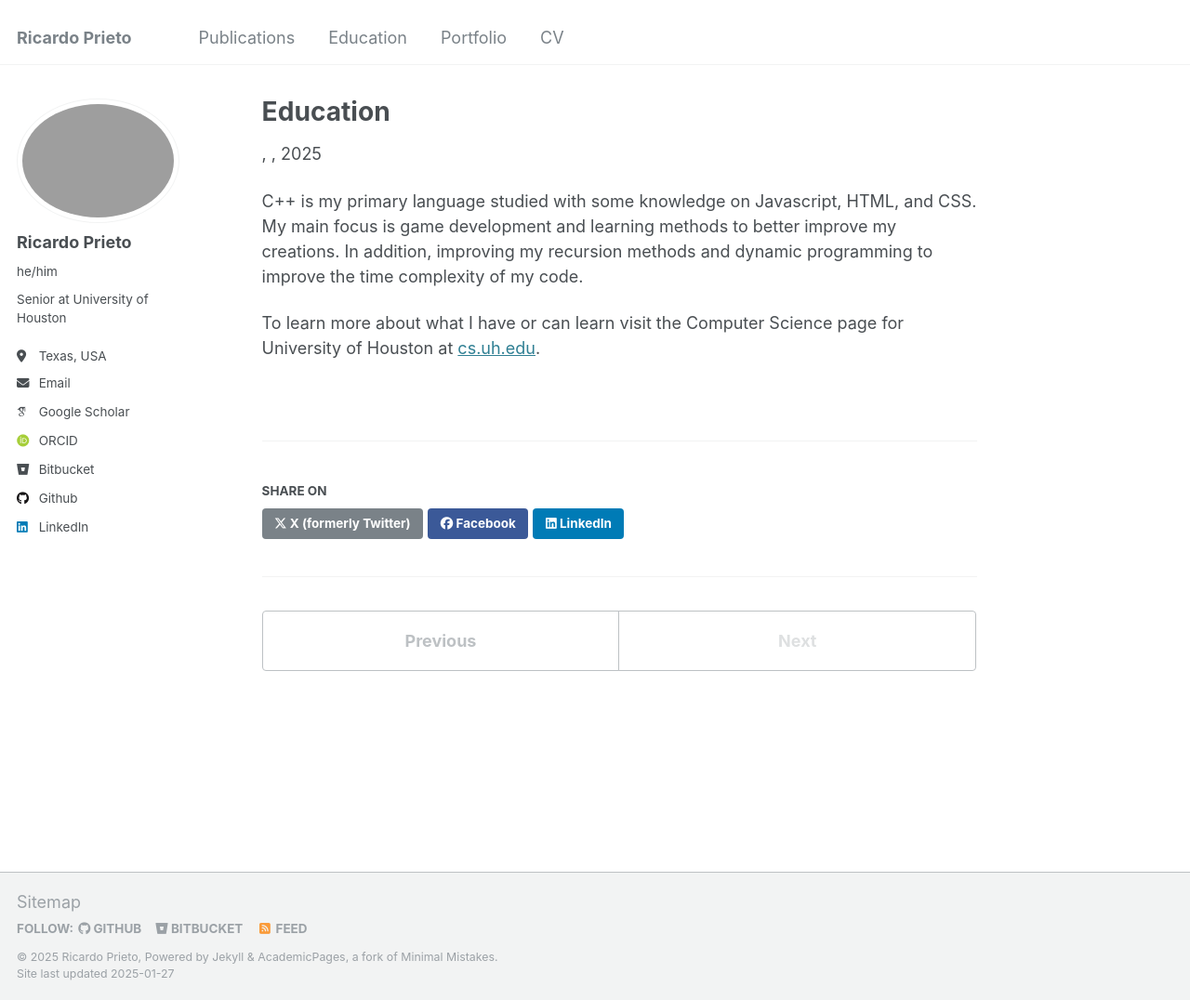
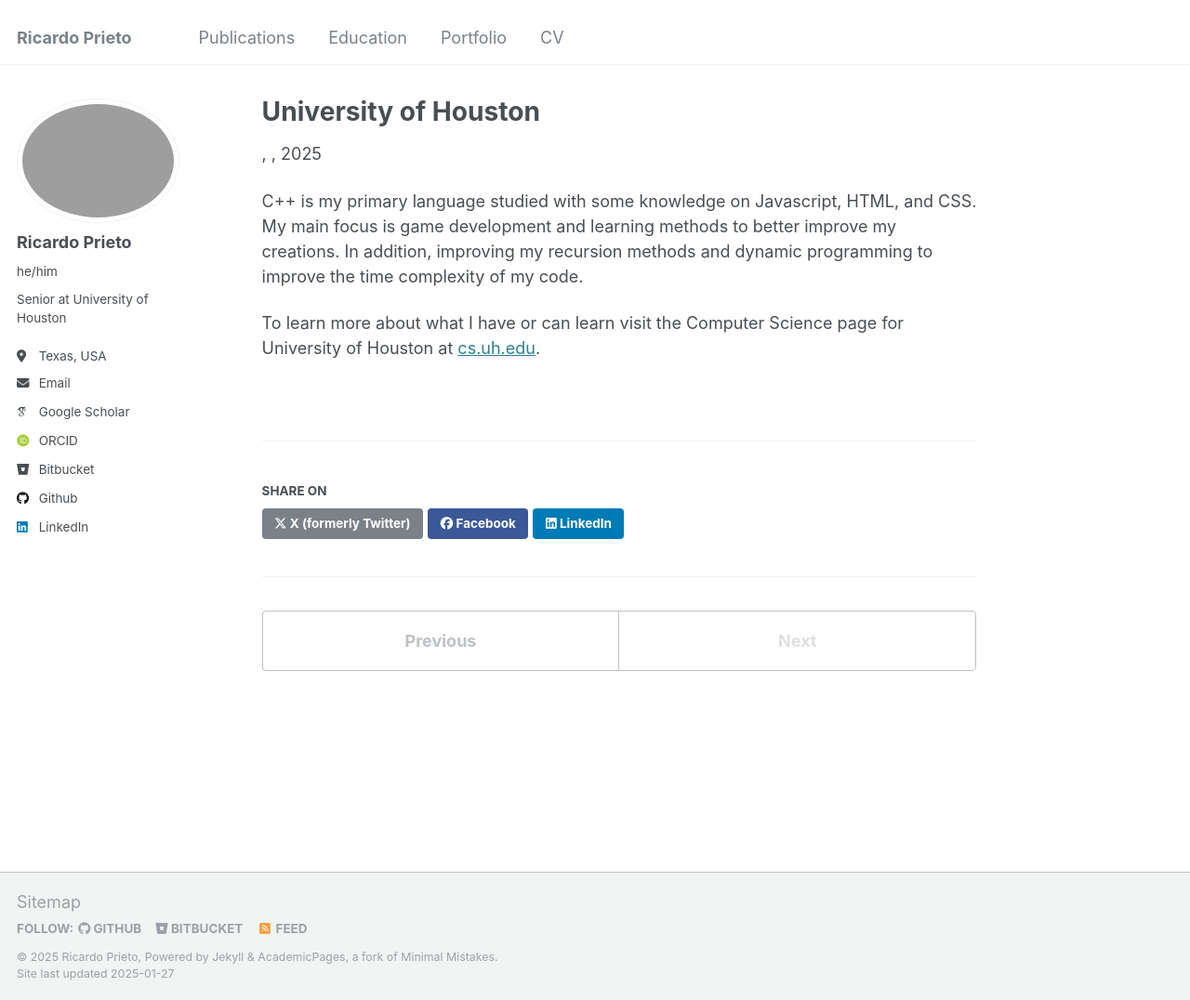
Before and after one commit to ricarpr/ricarpr.github.io, a Jekyll site: the page built from _teaching/education.md, in a window 1280 px wide and 1076 px high. Shown: the whole window at 93% size. Built offline with Jekyll 4.4.1, drawn with Linux system fonts in a browser that asks for light colours; some web fonts are replaced.

Commit message:
Update education.md

```diff
--- a/_teaching/education.md
+++ b/_teaching/education.md
@@ -1,5 +1,6 @@
 ---
 collection: teaching
+title: "University of Houston"
 ---
 
 
```
